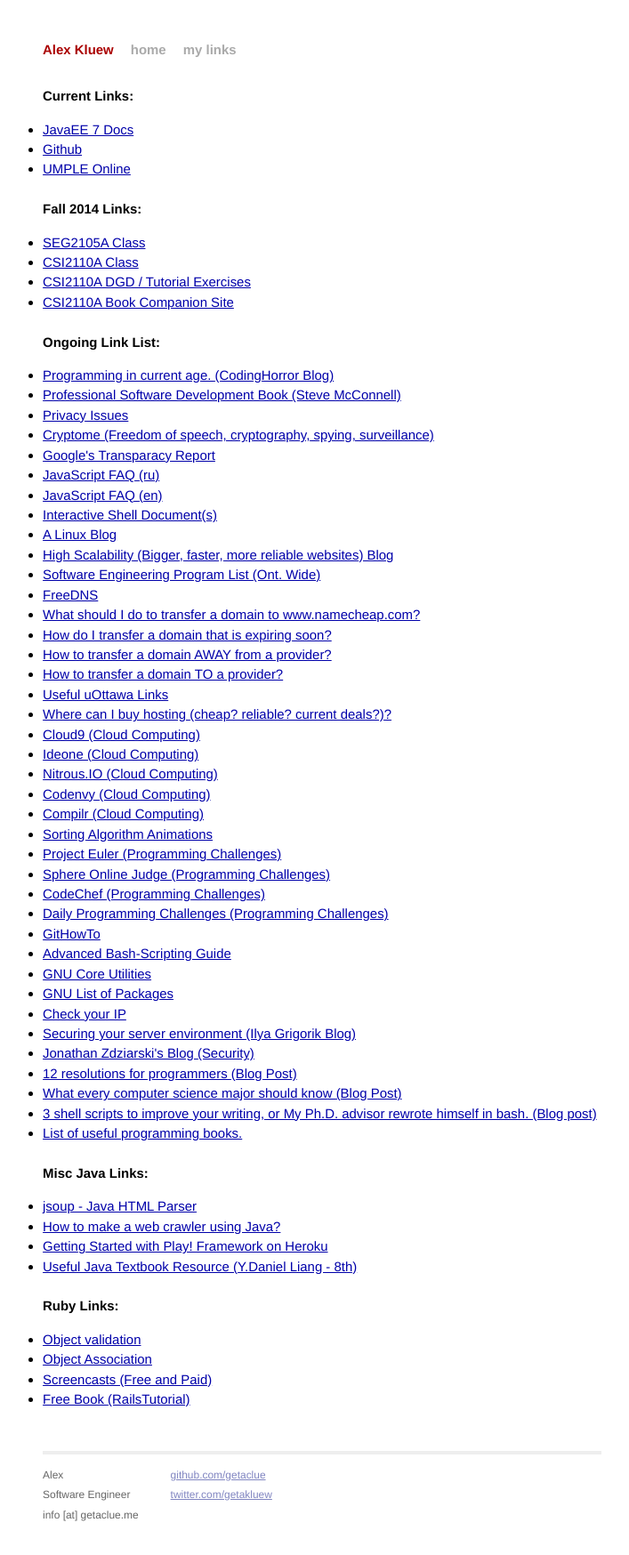
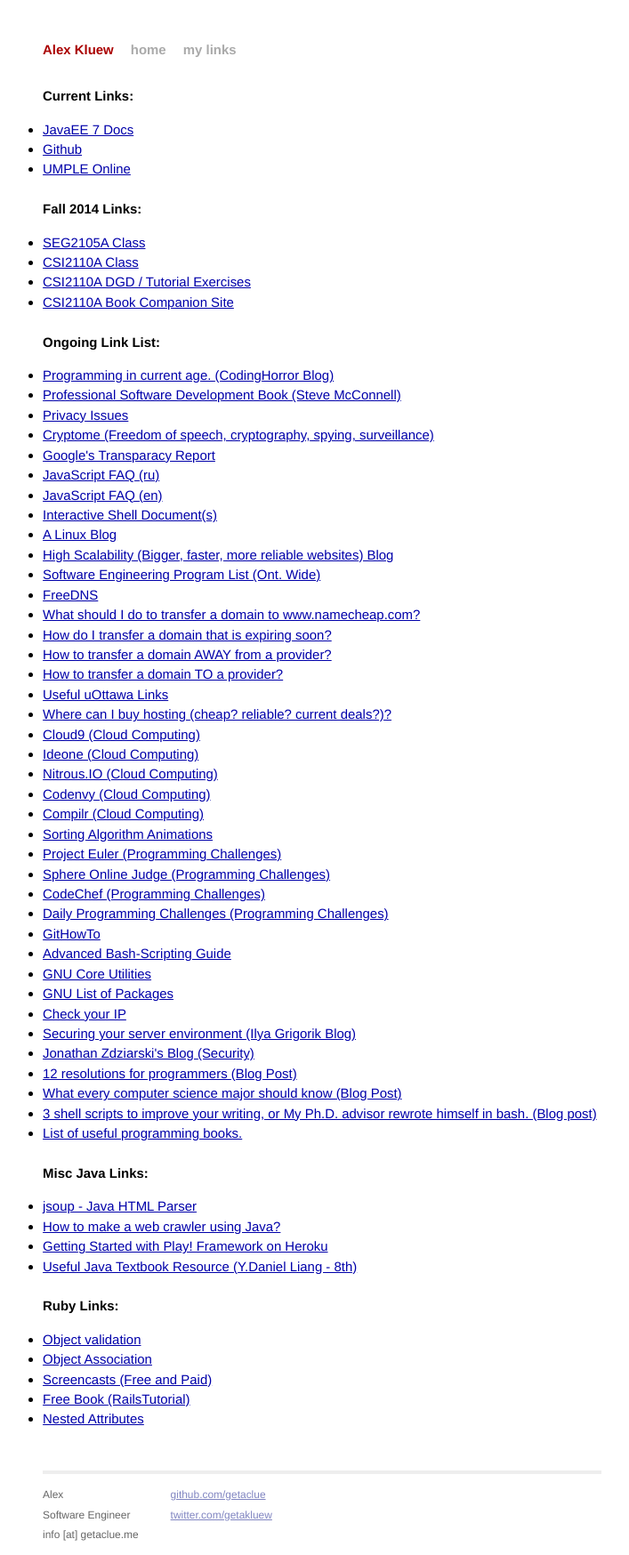
Before and after one commit to getaclue/getaclue.github.io, a Jekyll site: the page built from links.html, in a window 1280 px wide. Shown: the whole page at 89% size, without its empty margins (278-985 px from the left). Built offline with Jekyll 4.4.1, drawn with Linux system fonts in a browser that asks for light colours; Markdown is read by kramdown in place of the engine named in the settings; before the commit the page ends 1726 px from its top, so only the background shows below that.

Commit message:
Added Nested Attributes link for Ruby
How to save various attributes that are present through associations in
the model

```diff
--- a/_data/ruby_links.yml
+++ b/_data/ruby_links.yml
@@ -9,3 +9,6 @@
 
 - URL_Title: Free Book (RailsTutorial)
   URL: https://www.railstutorial.org/
+
+- URL_Title: Nested Attributes
+  URL: http://api.rubyonrails.org/classes/ActiveRecord/NestedAttributes/ClassMethods.html
```
